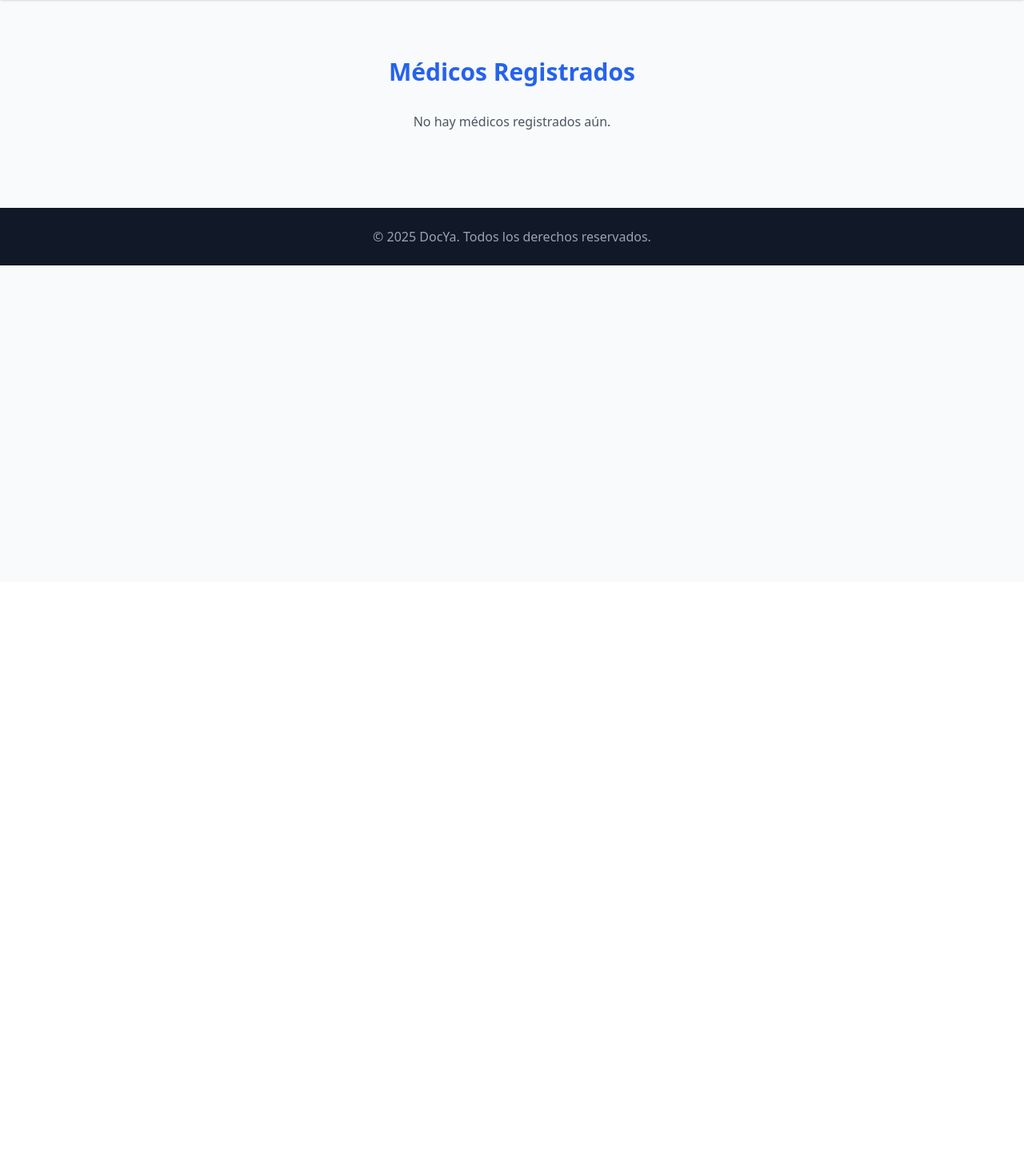
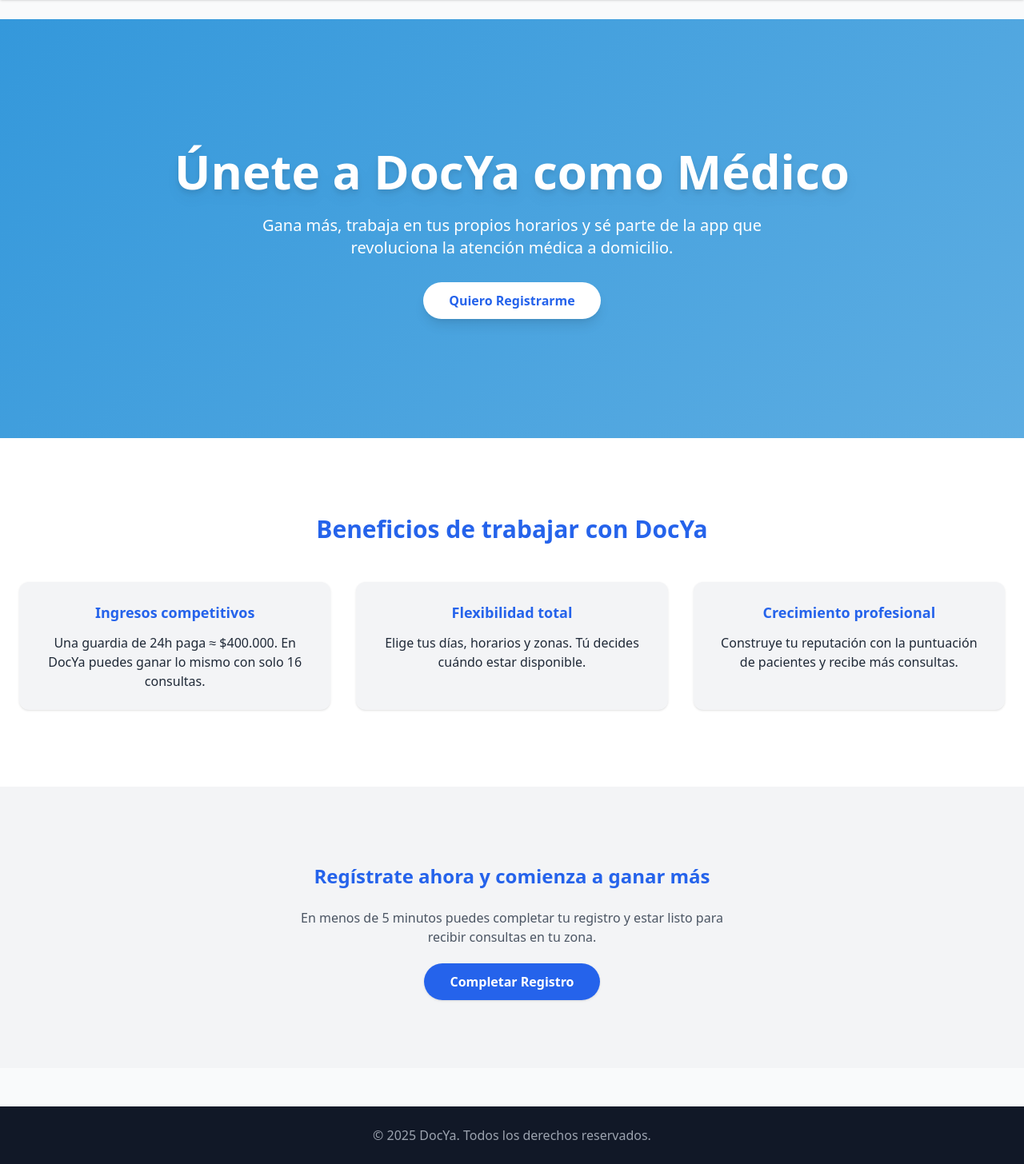
Before and after one commit to NahunMenem/DOCYA-RAILWAY, a Python web app: template templates/medicos.html in a window 1280 px wide. Shown: the part 72-1528 px from the top of the page at 80% size. Before the commit the page ends 404 px from the top, so only its background shows below. Run offline with Jinja, Linux system fonts and the light colour scheme; the template is opened without the code that fills it, so the values that code supplies are empty; some libraries are stand-ins or nearby versions.

Commit message:
Update medicos.html

```diff
--- a/templates/medicos.html
+++ b/templates/medicos.html
@@ -1,52 +1,53 @@
 {% extends "base.html" %}
 
-{% block title %}Médicos Registrados | DocYa{% endblock %}
+{% block title %}Trabaja con DocYa - Médicos{% endblock %}
 
 {% block content %}
-<div class="container mx-auto px-6 py-12">
-  <h1 class="text-3xl font-bold text-blue-600 mb-8 text-center">Médicos Registrados</h1>
+<!-- Hero -->
+<section class="gradient-bg text-white text-center py-40 px-6">
+  <h1 class="text-4xl md:text-6xl font-extrabold mb-6 drop-shadow-lg" data-aos="fade-down">
+    Únete a DocYa como Médico
+  </h1>
+  <p class="text-lg md:text-xl max-w-2xl mx-auto mb-10" data-aos="fade-up">
+    Gana más, trabaja en tus propios horarios y sé parte de la app que revoluciona la atención médica a domicilio.
+  </p>
+  <a href="#registro" class="bg-white text-blue-600 px-8 py-3 rounded-full font-semibold shadow-lg hover:bg-gray-100 transition">
+    Quiero Registrarme
+  </a>
+</section>
 
-  {% if medicos %}
-    <div class="grid md:grid-cols-2 lg:grid-cols-3 gap-8">
-      {% for m in medicos %}
-        <div class="bg-white rounded-xl shadow-lg p-6 hover:shadow-2xl transition">
-          <h2 class="text-xl font-semibold text-gray-800 mb-2">{{ m.nombre }} {{ m.apellido }}</h2>
-          <p class="text-sm text-gray-500 mb-2">Matrícula: {{ m.matricula }}</p>
-          <p class="mb-2">
-            {% if m.profesion == 'Medico' %}
-              <span class="bg-blue-100 text-blue-700 px-2 py-1 rounded text-sm">Médico</span>
-            {% else %}
-              <span class="bg-green-100 text-green-700 px-2 py-1 rounded text-sm">Enfermero</span>
-            {% endif %}
-          </p>
-          <ul class="text-gray-600 text-sm space-y-1 mb-4">
-            <li><strong>DNI:</strong> {{ m.dni }}</li>
-            <li><strong>Teléfono:</strong> {{ m.telefono }}</li>
-            <li><strong>Email:</strong> {{ m.email }}</li>
-            <li><strong>CBU/Alias:</strong> {{ m.cbu_alias }}</li>
-            <li><strong>Dirección:</strong> {{ m.direccion }}</li>
-          </ul>
+<!-- Beneficios -->
+<section class="py-24 bg-white">
+  <div class="container mx-auto px-6 text-center">
+    <h2 class="text-3xl font-bold text-blue-600 mb-12" data-aos="fade-up">Beneficios de trabajar con DocYa</h2>
+    <div class="grid md:grid-cols-3 gap-8">
+      <div class="p-6 bg-gray-100 rounded-xl shadow hover:shadow-lg transition" data-aos="fade-up">
+        <h3 class="font-bold text-lg mb-3 text-blue-600">Ingresos competitivos</h3>
+        <p>Una guardia de 24h paga ≈ $400.000. En DocYa puedes ganar lo mismo con solo 16 consultas.</p>
+      </div>
+      <div class="p-6 bg-gray-100 rounded-xl shadow hover:shadow-lg transition" data-aos="fade-up" data-aos-delay="100">
+        <h3 class="font-bold text-lg mb-3 text-blue-600">Flexibilidad total</h3>
+        <p>Elige tus días, horarios y zonas. Tú decides cuándo estar disponible.</p>
+      </div>
+      <div class="p-6 bg-gray-100 rounded-xl shadow hover:shadow-lg transition" data-aos="fade-up" data-aos-delay="200">
+        <h3 class="font-bold text-lg mb-3 text-blue-600">Crecimiento profesional</h3>
+        <p>Construye tu reputación con la puntuación de pacientes y recibe más consultas.</p>
+      </div>
+    </div>
+  </div>
+</section>
 
-          <!-- Estrellas -->
-          <div class="flex items-center">
-            {% set estrellas_llenas = m.puntuacion|int %}
-            {% set media_estrella = 1 if (m.puntuacion - estrellas_llenas) >= 0.5 else 0 %}
-            {% set estrellas_vacias = 5 - estrellas_llenas - media_estrella %}
-
-            {% for i in range(estrellas_llenas) %}
-              ⭐
-            {% endfor %}
-            {% if media_estrella %} ⭐ {% endif %}
-            {% for i in range(estrellas_vacias) %}
-              ☆
-            {% endfor %}
-            <span class="ml-2 text-sm text-gray-500">({{ m.puntuacion|round(1) }})</span>
-          </div>
-        </div>
-      {% endfor %}
-    </div>
-  {% else %}
-    <p class="text-center text-gray-600">No hay médicos registrados aún.</p>
-  {% endif %}
-</div>
+<!-- Call to Action -->
+<section id="registro" class="py-24 bg-gray-100">
+  <div class="container mx-auto px-6 text-center" data-aos="fade-up">
+    <h2 class="text-2xl font-bold text-blue-600 mb-6">Regístrate ahora y comienza a ganar más</h2>
+    <p class="max-w-xl mx-auto text-gray-600 mb-8">
+      En menos de 5 minutos puedes completar tu registro y estar listo para recibir consultas en tu zona.
+    </p>
+    <a href="https://forms.gle/XXXXXX" target="_blank"
+       class="bg-blue-600 text-white px-8 py-3 rounded-full font-semibold shadow hover:bg-blue-700 transition">
+      Completar Registro
+    </a>
+  </div>
+</section>
 {% endblock %}
```
